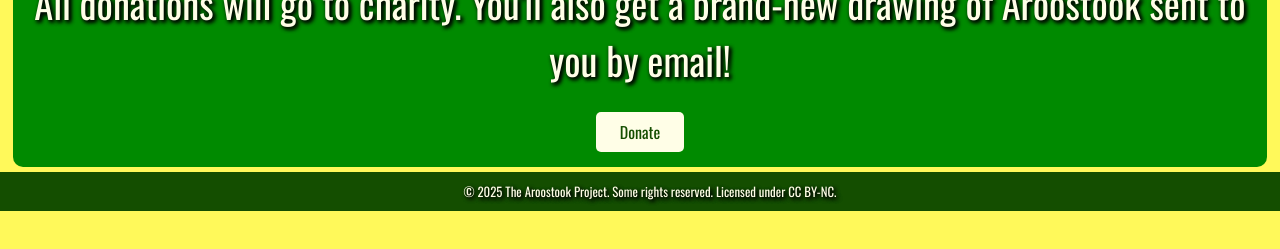
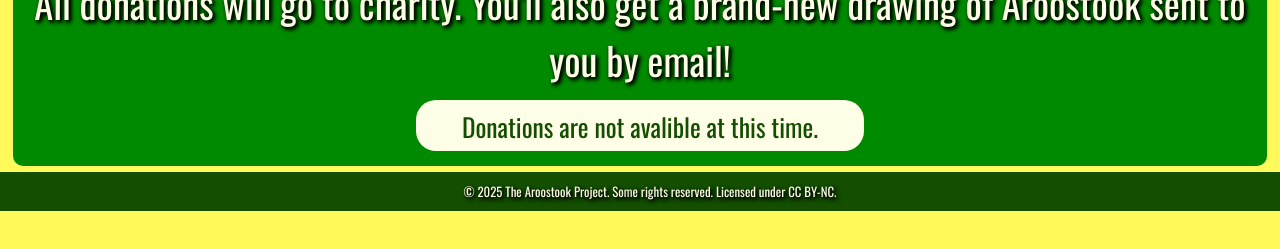
Before and after one commit to Evil-Q/thearoostookproject, a plain HTML site: page docs/donations.html in a window 1280 px wide. Shown: the part 589-838 px from the top of the page. Drawn offline with nearby package versions, Linux system fonts and the light colour scheme.

Commit message:
Update donations.html

```diff
--- a/docs/donations.html
+++ b/docs/donations.html
@@ -29,7 +29,7 @@
     <p class="donationtext">Thank you so much for donating!
         <br><img src="/Media/aroodrive.png" alt="Aroostook's face, made of two yellow headlights for eyes and a fender for a mouth." id="aroodrive" /><br>
         All donations will go to charity. You'll also get a brand-new drawing of Aroostook sent to you by email!
-        <a class="dbox-donation-page-button" href="https://donorbox.org/the-aroostook-project?" style="background: rgb(255, 254, 231); color: rgb(20, 78, 0); margin: auto; margin-top: 2%; text-shadow: none; text-decoration: none; font-family: 'Oswald', sans-serif; font-weight: 400; display: flex; gap: 8px; width: fit-content; font-size: 16px; border-radius: 5px; line-height: 24px; padding: 8px 24px;"><img src="https://donorbox.org/images/white_logo.svg" style="display: none;">Donate</a>
+        <button class="notbutton">Donations are not avalible at this time.</button>
     </p>
     <br><br>
 
```
